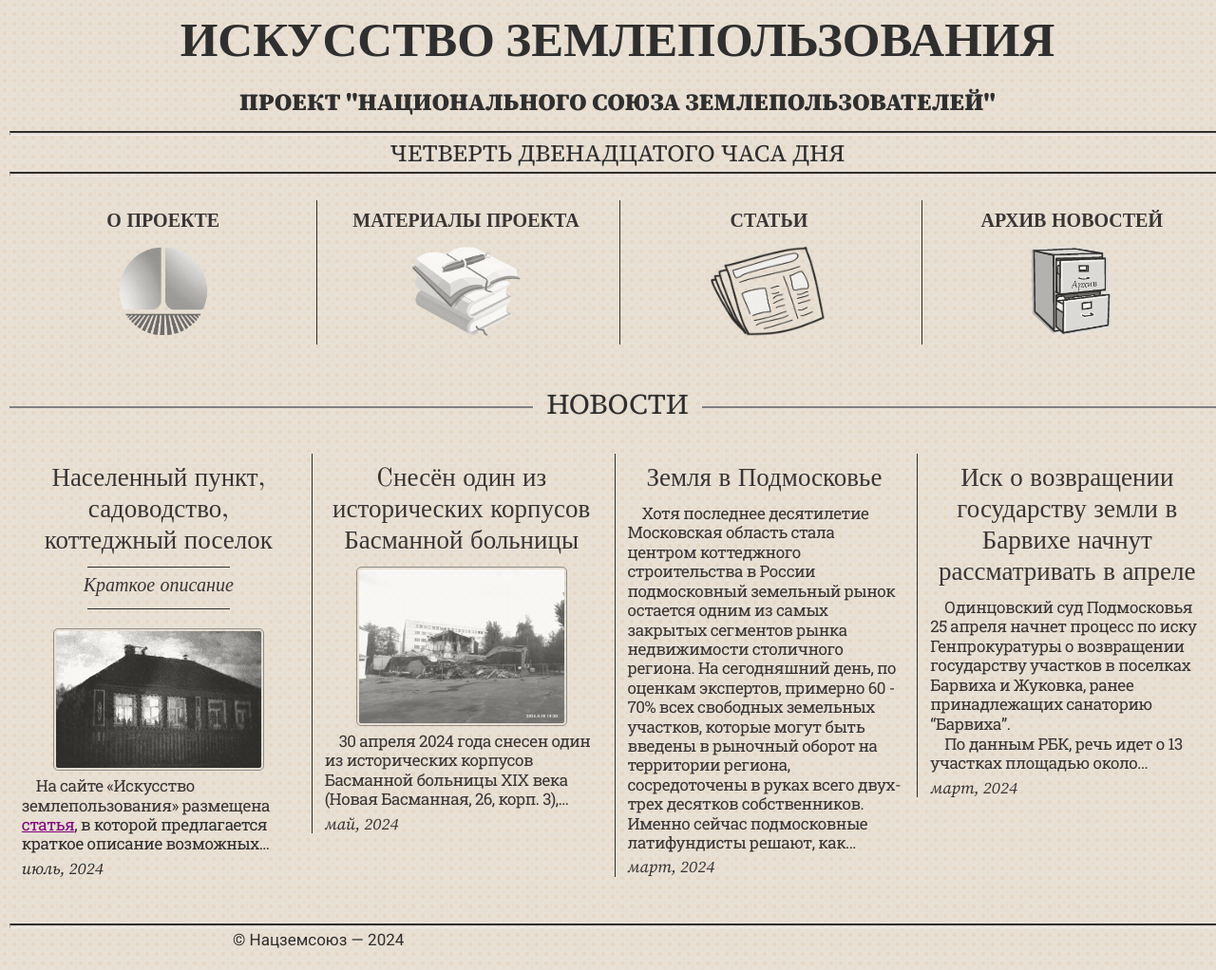
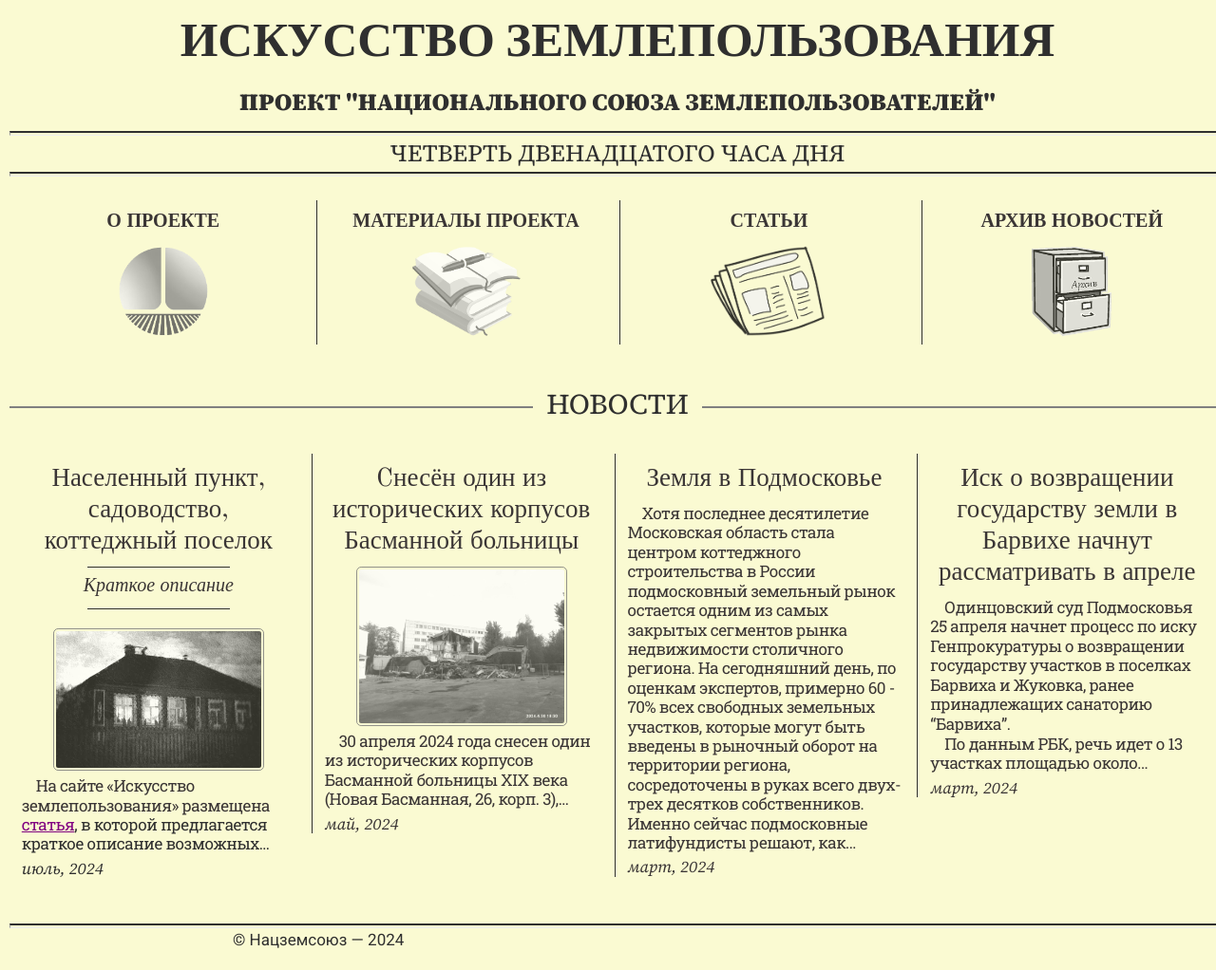
Before and after one commit to SergSi/land-use-art, a Jekyll site: the page built from index.md, in a window 1280 px wide. Shown: the whole page at 95% size. Built offline with Jekyll 4.4.1, drawn with Linux system fonts in a browser that asks for light colours; some web fonts are replaced.

Commit message:
Update style.css

```diff
--- a/assets/css/style.css
+++ b/assets/css/style.css
@@ -49,7 +49,7 @@ MEDIAQUERIES
 
   --space-list-items: 0.5rem;
 
-  --background-color: #f9f7f1;
+  --background-color: #fafad2;
   --font-color: #2f2f2f;
   --a-color: #3a3535;
   --shadow-color: #696969;
@@ -71,17 +71,7 @@ body{
   font-weight: 400;
   color: var(--font-color);
   background-color: var(--background-color);
-  background-color: #f5f1ee;
-  background-image: -webkit-repeating-radial-gradient(circle,
-    #e6d7c3, #e2dace 50%, #ebe4d9 100%
-  );
-  background-image: repeating-radial-gradient(circle,
-    #e4d3bd, #e9e1d6 50%, #e4dccf 100%
-  );
-  background-size: 10px 10px;
  }
-
-
 
  header{
   font-size: clamp(1.6rem, 0.725rem + 4.375vw, 5.1rem);
```
